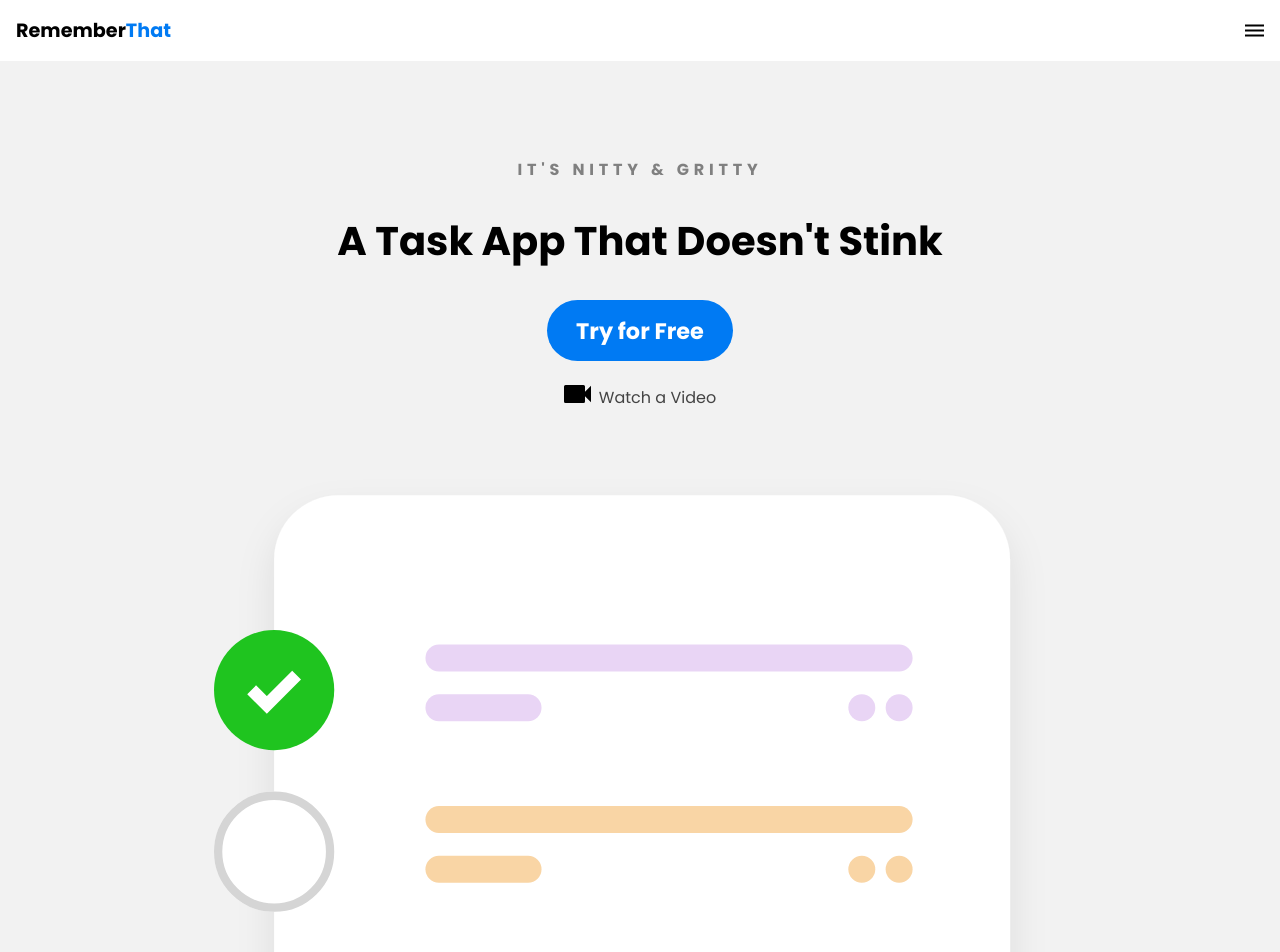
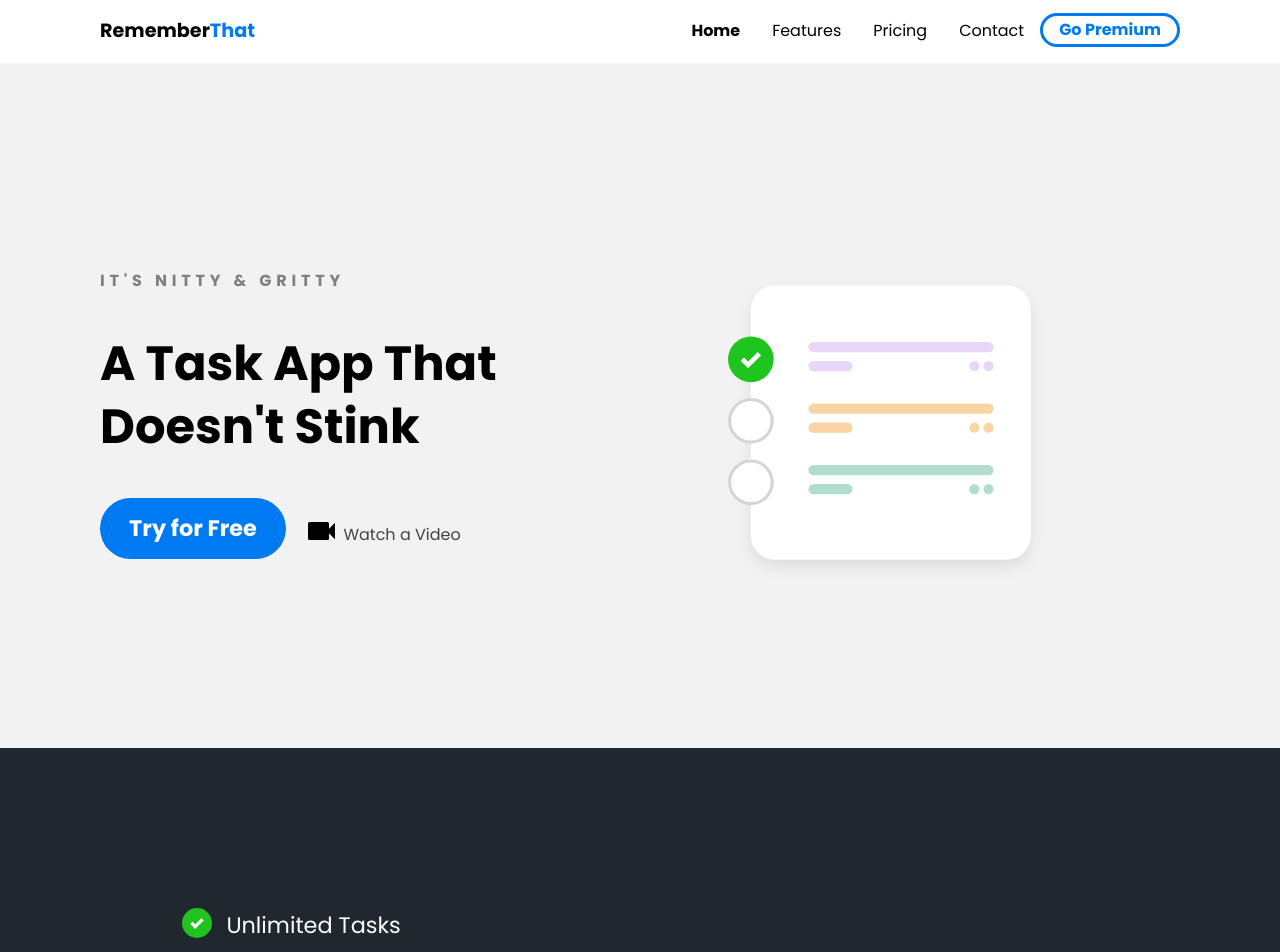
Before and after one commit to asifAhemmed/html-css-project, a plain HTML site: page index.html in a window 1280 px wide. Shown: the top 952 px of the page. Drawn offline with Linux system fonts and the light colour scheme.

Commit message:
responsive design created

```diff
--- a/css/main.scss
+++ b/css/main.scss
@@ -95,6 +95,9 @@ section{
     ul{
         margin-bottom: 1.5em;
         padding-left: .1em;
+        display: grid;
+        grid-template-columns: repeat(auto-fit, minmax(19rem, 1fr));
+        gap: 4px;
 
 
         li{
@@ -181,7 +184,7 @@ iframe{
     height: 300px;
 }
 
-nav.menu-button{
+nav.primary-nav{
     display: block;
 }
 
@@ -224,3 +227,140 @@ nav{
 nav.menu-btn{
     display: block;
 }
+
+// Media Query
+@media  screen and (min-width:768px){
+    .mobile-menu-open, .mobile-menu-close{
+        display: none;
+    }
+    .navbar .container{
+        display: grid;
+        grid-template-columns: 180px auto;
+    }
+
+    .navbar nav{
+        display: flex;
+        justify-content: space-between;
+        background: none;
+        width: 100%;
+        padding: 0;
+        height: auto;
+        position: unset;
+
+        ul{
+            display: flex;
+        }
+
+        a{
+            color: black;
+            font-size: 1em;
+            padding: .1em 1em;
+        }
+
+        ul.primary-nav{
+            margin: 0;
+
+        }
+        li.current a{
+            font-weight: bold;
+        }
+
+        li.go-premium a{
+            color:var(--primary-color);
+            border: 3px solid var(--primary-color);
+            border-radius: 5em;
+            font-weight: bold;
+            margin-top: -.2em;
+            &:hover{
+                background-color: var(--primary-color);
+                color:white;
+            }
+        }
+    }
+}
+
+@media screen and (min-width: 1080px){
+    .container{
+        width: 1080px;
+        margin: 0 auto;
+    }
+
+    section{
+        padding: 10em 4em;
+    }
+
+    .hero .container{
+        display: flex;
+        justify-content: space-between;
+        text-align: left;
+        align-items: center;
+
+        .left-col{
+            margin: 3em 3em o 5em;
+        }
+
+        h1{
+            width: 70%;
+            font-size: 3em;
+        }
+
+        .hero-img{
+            width: 30%;
+            margin-right: 8em;
+        }
+    }
+
+    .hero-cta{
+        display: flex;
+    }
+    .primary-cta{
+        margin-right: 1em;
+    }
+    .features ul{
+        display: block;
+        margin-left: 5em;
+
+        li{
+            font-size: 1.4em;
+            &:before{
+                width: 30px;
+                height:30px;
+            }
+        }
+    }
+    .features{
+        position: relative;
+    }
+    .features img{
+        display: block;
+        width: 350px;
+        position: absolute;
+        right: 0;
+        bottom: -3em;
+    }
+
+    .testimonial ul{
+        display: flex;
+        li{
+            margin: 0 3em;
+        }
+    }
+    .contact{
+        position: relative;
+    }
+    .contact .container {
+        display: flex;
+
+        .contact-right{
+            position: absolute;
+            top: 0;
+            right: 0;
+            width: 40%;
+            height: 100%;
+
+            iframe{
+                height: 100%;
+            }
+        }
+    }
+}
--- a/index.html
+++ b/index.html
@@ -24,17 +24,15 @@
             src="images/exit.svg"
             alt=""
           />
-          <div class="primary-nav">
-            <ul class="menu-button">
+          <ul class="primary-nav">
             <li class="current"><a href="#">Home</a></li>
             <li><a href="#">Features</a></li>
-              <li><a href="#">Home</a></li>
+            <li><a href="#">Pricing</a></li>
           </ul>
-            <ul>
+          <ul class="secondary-nav">
             <li><a href="#">Contact</a></li>
             <li class="go-premium"><a href="#">Go Premium</a></li>
           </ul>
-          </div>
         </nav>
       </div>
     </header>
@@ -123,7 +121,7 @@
                 cols="30"
                 rows="10"
               ></textarea>
-              <input type="submit" value="Send Message">
+              <input type="submit" value="Send Message" />
             </form>
           </div>
           <div class="contact-right">
@@ -143,16 +141,16 @@
 
     <!-- Scripts -->
     <script>
-      const mobileBtn = document.getElementById('mobile-cta');
-        const nav = document.querySelector('nav');
-        const mobileExitBtn = document.getElementById('mobile-cta-close');
+      const mobileBtn = document.getElementById("mobile-cta");
+      const nav = document.querySelector("nav");
+      const mobileExitBtn = document.getElementById("mobile-cta-close");
 
-         mobileBtn.addEventListener('click',()=>{
-            nav.classList.add('menu-btn');
-         })
-         mobileExitBtn.addEventListener('click',()=>{
-            nav.classList.remove('menu-btn');
-         })
+      mobileBtn.addEventListener("click", () => {
+        nav.classList.add("menu-btn");
+      });
+      mobileExitBtn.addEventListener("click", () => {
+        nav.classList.remove("menu-btn");
+      });
     </script>
   </body>
 </html>
```
Also changed, not shown: css/main.css, 1 other file. Lines whose indentation alone changed are shown as unchanged.
